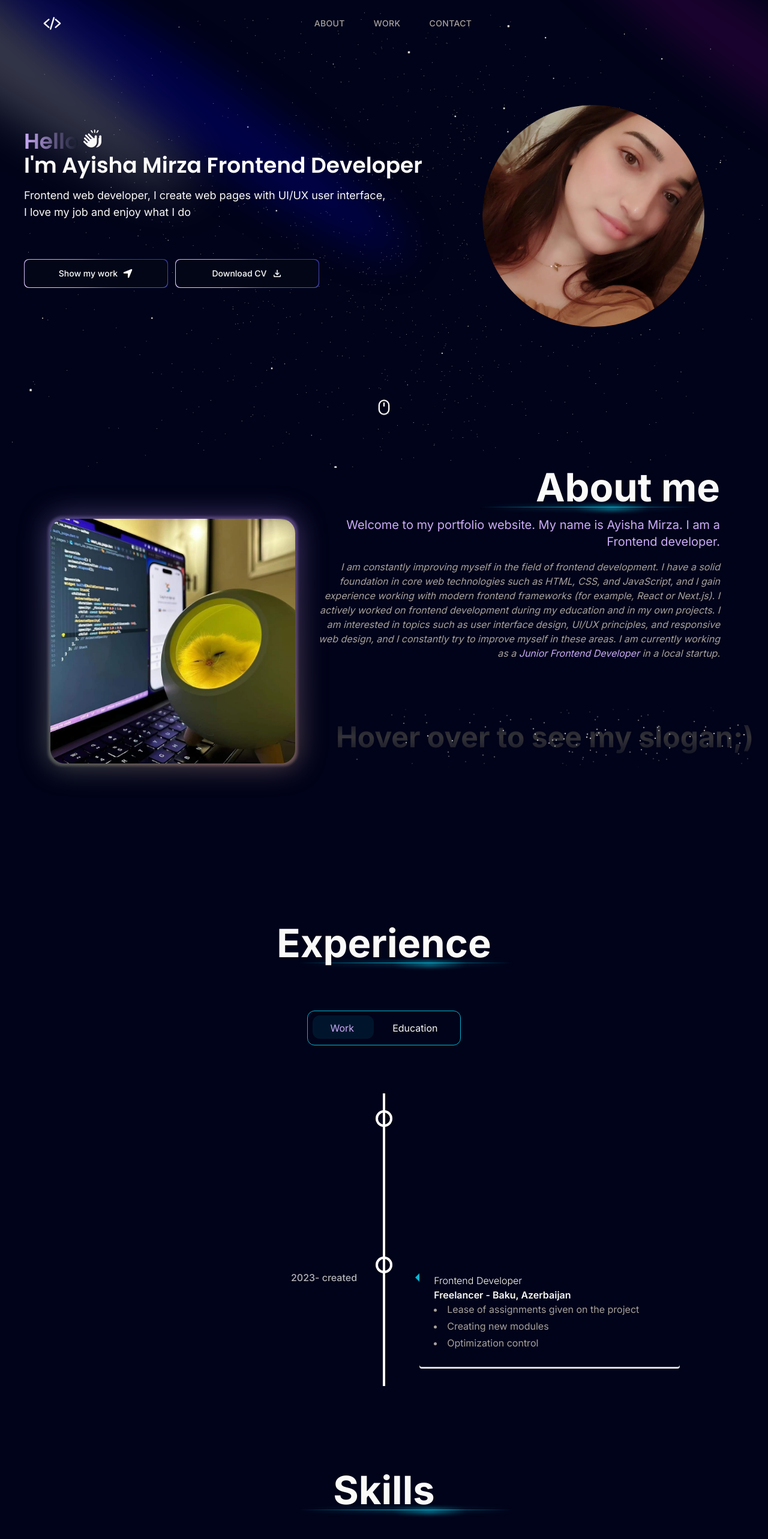
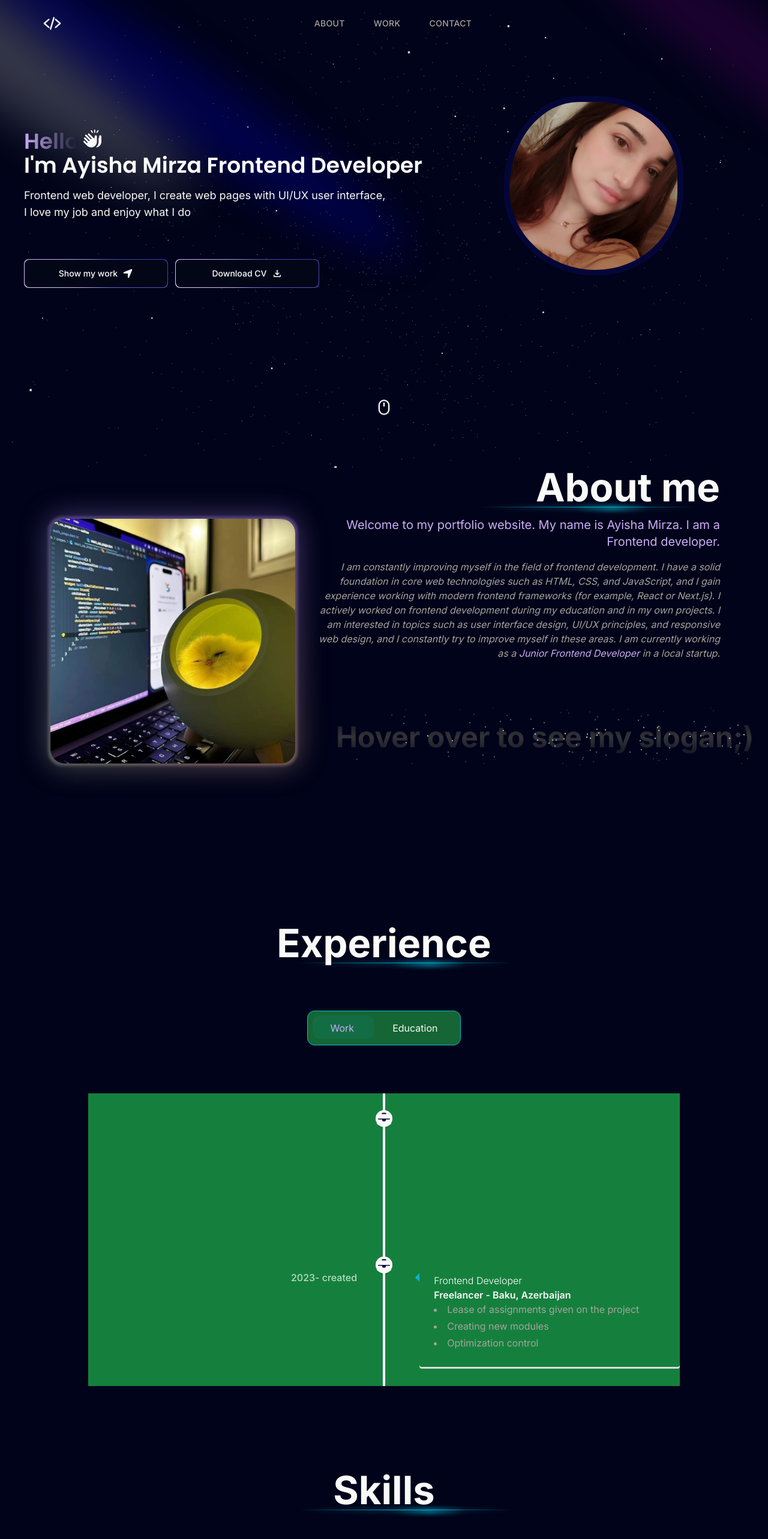
Before and after one commit to ayshenm/MyPotfolioProject, a Next.js app: page / in a window 1280 px wide. Shown: the top 2566 px of the page at 60% size. Built offline with nearby package versions, Linux system fonts and the light colour scheme.

Commit message:
new components add and all components bug fixed

```diff
--- a/app/globals.css
+++ b/app/globals.css
@@ -91,6 +91,18 @@
   .flex-center-col {
     @apply flex flex-col items-center justify-center;
   }
+  .home_img{
+    background-position: center;
+    background-repeat: no-repeat;
+    background-size: cover;
+    box-shadow: inset 0 0 0 9px rgba(10, 21, 148, 0.3);
+    order: 1;
+    justify-self: center;
+    width: 300px;
+    height: 300px;
+    animation: profile_animate 8s ease-in-out infinite 1s;
+    border:5px solid #030637;
+   }
 }
 
 /* animations */
@@ -112,6 +124,19 @@
   100% {
     transform: translateX(0);
     opacity: 1;
+  }
+}
+
+
+@keyframes profile_animate{
+  0%{
+      border-radius: 60% 40% 30% 70%/60% 30% 70% 40%;
+  }
+  50%{
+      border-radius: 30% 60% 70% 40%/50% 60% 30% 60%;
+  }
+  100%{
+      border-radius: 60% 40% 30% 70%/60% 30% 70% 40%;
   }
 }
 
--- a/components/complex/input.tsx
+++ b/components/complex/input.tsx
@@ -11,7 +11,7 @@ const Input = React.forwardRef<HTMLInputElement, InputProps>(
       <input
         type={type}
         className={cn(
-          "flex h-10 w-full rounded-md border border-input bg-background px-3 py-2 text-sm ring-offset-background file:border-0 file:bg-transparent file:text-sm file:font-medium placeholder:text-muted-foreground focus-visible:outline-none focus-visible:ring-2 focus-visible:ring-ring focus-visible:ring-offset-2 disabled:cursor-not-allowed disabled:opacity-50",
+          "flex h-10 w-full rounded-md border border-input bg-transparent px-3 py-2 text-sm ring-offset-background file:border-0 file:bg-transparent file:text-sm file:font-medium placeholder:text-muted-foreground focus-visible:outline-none focus-visible:ring-2 focus-visible:ring-ring focus-visible:ring-offset-2 disabled:cursor-not-allowed disabled:opacity-50",
           className
         )}
         ref={ref}
--- a/components/complex/textarea.tsx
+++ b/components/complex/textarea.tsx
@@ -10,7 +10,7 @@ const Textarea = React.forwardRef<HTMLTextAreaElement, TextareaProps>(
     return (
       <textarea
         className={cn(
-          "flex min-h-[80px] w-full rounded-md border border-input bg-background px-3 py-2 text-sm ring-offset-background placeholder:text-muted-foreground focus-visible:outline-none focus-visible:ring-2 focus-visible:ring-ring focus-visible:ring-offset-2 disabled:cursor-not-allowed disabled:opacity-50",
+          "flex min-h-[80px] w-full rounded-md border border-input bg-transparent px-3 py-2 text-sm ring-offset-background placeholder:text-muted-foreground focus-visible:outline-none focus-visible:ring-2 focus-visible:ring-ring focus-visible:ring-offset-2 disabled:cursor-not-allowed disabled:opacity-50",
           className
         )}
         ref={ref}
--- a/components/ui/infinite-moving-cards.tsx
+++ b/components/ui/infinite-moving-cards.tsx
@@ -25,7 +25,8 @@ export const InfiniteMovingCards = ({
 
   useEffect(() => {
     addAnimation();
-  }, []);
+  // eslint-disable-next-line react-hooks/exhaustive-deps
+  }, [ ]);
   const [start, setStart] = useState(false);
   function addAnimation() {
     if (containerRef.current && scrollerRef.current) {
--- a/data/index.tsx
+++ b/data/index.tsx
@@ -14,7 +14,7 @@ import html from "@/src/assets/svg/html.svg";
 import css from "@/src/assets/svg/css.svg";
 import tailwind from "@/src/assets/svg/tailwind.svg";
 import mui from "@/src/assets/svg/mui.svg";
-import ac from "@/src/assets/images/ac.webp";
+import ac from "@/src/assets/svg/mui.svg";
 import motion from "@/src/assets/svg/framer-motion.svg";
 import js from "@/src/assets/svg/js.svg";
 import ts from "@/src/assets/svg/ts.svg";
@@ -87,6 +87,7 @@ export const experienceData = [
       "Optimization control",
     ],
     date: "2022- 2023",
+    type: "experience"
   },
   {
     id: 2,
@@ -98,6 +99,7 @@ export const experienceData = [
       "Optimization control",
     ],
     date: "2023- created",
+    type: "experience"
   },
 ];
 
@@ -109,18 +111,21 @@ export const educationData = [
     location: "Div Academy Course",
     title: "Frontend Developer",
     date: "2023 - 2024",
+    type:"education"
   },
   {
     id: 2,
     location: "Sumgait State University",
     title: "Computer engineer",
     date: "2021 - 2026",
+    type:"education"
   },
   {
     id: 3,
     location: "Baku State College of Communication and Transport",
     title: "Computer Networks and Calculation Techniques",
     date: "2015 - 2018",
+    type:"education"
   },
 ];
 
@@ -255,7 +260,7 @@ export const skillsData = [
   },
   {
     id: 9,
-    title: "Aceternity UI",
+    title: "Material UI",
     icon: ac,
   },
   {
--- a/src/sections/contact/index.tsx
+++ b/src/sections/contact/index.tsx
@@ -37,14 +37,14 @@ const Contact = () => {
   };
 
   return (
-    <section id="contact" className="container flex items-center mb-10 z-[1000000000000000000]">
+    <section id="contact" className="container flex items-center mb-10 !z-[10]">
       <MotionViewport className="w-[40%] hidden lg:block" variants={varSlide("right")}>
         <div className="w-full">
           <Image className="rounded w-96" src={ContactImg} alt="" />
         </div>
       </MotionViewport>
 
-      <MotionViewport className="w-full lg:w-1/2" variants={varSlide("left")}>
+      <MotionViewport className="w-full lg:w-1/2 z-50" variants={varSlide("left")}>
         <div className="w-full">
           <Title className="mb-4 text-right" textureClassName="ml-auto translate-x-14">
             Get in touch
@@ -54,7 +54,7 @@ const Contact = () => {
             Let&#39;s make something great together!
           </p>
 
-          <form onSubmit={handleSubmit} className="flex flex-col gap-4 z-50">
+          <form onSubmit={handleSubmit} className="flex flex-col gap-4 !z-[100]">
             <Input placeholder="Name" {...register("name")} />
 
             <Input placeholder="Email" type="email" {...register("email")} />
--- a/src/sections/experience/components/timeline.tsx
+++ b/src/sections/experience/components/timeline.tsx
@@ -1,4 +1,5 @@
 import { FC } from "react";
+import { FaBriefcase, FaGraduationCap } from "react-icons/fa6";
 import { VerticalTimeline, VerticalTimelineElement } from "react-vertical-timeline-component";
 import "react-vertical-timeline-component/style.min.css";
 
@@ -9,12 +10,13 @@ interface IProps {
     location: string;
     date: string;
     description?: Array<string>;
+    type: any;
   }[];
 }
 
 const Timeline: FC<IProps> = ({ data }) => {
   return (
-    <VerticalTimeline>
+    <VerticalTimeline className="bg-green-700">
       {data.map((item) => {
         return (
           <VerticalTimelineElement
@@ -31,13 +33,17 @@ const Timeline: FC<IProps> = ({ data }) => {
             }}
             date={item.date}
             iconStyle={{
-              background: "var(--primary)",
-              color: "#fff",
+              background: "#030637",
+              color: "#30637",
               width: 20,
               height: 20,
               marginLeft: "-10px",
+              zIndex:"100",
+              padding:"10px"
             }}
-            icon={<></>}>
+            // eslint-disable-next-line react/jsx-no-undef
+            icon={item.type === "experience" ? <FaBriefcase /> : <FaGraduationCap />}
+            >
             <h3 className="vertical-timeline-element-title font-light mb-1">{item.title}</h3>
 
             <h4 className="vertical-timeline-element-subtitle font-semibold text-card-foreground mb-3">
--- a/src/sections/experience/index.tsx
+++ b/src/sections/experience/index.tsx
@@ -29,7 +29,7 @@ const Experience = () => {
       <div className="px-5 lg:custom-px relative">
         <div
           className={cn(
-            "flex justify-center relative border mx-auto w-[16rem] py-3 px-2 border-primary rounded-xl gap-x-4 lg:gap-x-10 mb-20  after:bg-cyan-500/10 after:block after:absolute after:top-[7px] after:translate-x-0 after:left-2 after:w-[40%] after:h-[70%] after:rounded-xl after:z-10 after:transition-transform after:duration-300",
+            "flex justify-center relative border mx-auto w-[16rem] py-3 px-2 border-primary rounded-xl gap-x-4 lg:gap-x-10 mb-20  after:bg-cyan-500/10 after:block after:absolute after:top-[7px] after:translate-x-0 after:left-2 after:w-[40%] after:h-[70%] after:rounded-xl after:z-10 after:transition-transform after:duration-300 bg-green-800",
             {
               " after:translate-x-[96%] after:w-[46%]": active === "education",
             }
--- a/src/sections/hero/components/HeroWrapper.tsx
+++ b/src/sections/hero/components/HeroWrapper.tsx
@@ -77,16 +77,9 @@ const HeroWrapper = () => {
                 w-[250px] h-[250px]
                 lg:w-[400px] lg:h-[400px]
                 ">
-            <Image
-              alt=""
-              src={Photo}
-              width={370}
-              height={370}
-              className="absolute transform
-                    -translate-x-1/2  -translate-y-1/2 top-1/2 left-1/2 rounded-full
-                    w-[220px] h-[220px]  lg:w-[370px] lg:h-[370px]
-                    "
-            />
+            <div className="absolute inset-0 animate-profile_animate home_img">
+              <Image src={Photo} alt="" layout="fill" objectFit="cover" className=" home_img " />
+            </div>
           </div>
         </MotionViewport>
       </div>
--- a/tailwind.config.ts
+++ b/tailwind.config.ts
@@ -25,7 +25,7 @@ const config = {
     },
     extend: {
       fontFamily: {
-        poppins: ['Poppins', 'sans-serif'],
+        poppins: ["Poppins", "sans-serif"],
       },
       colors: {
         black: {
```
Also changed, not shown: src/assets/svg/mui.svg (added).
